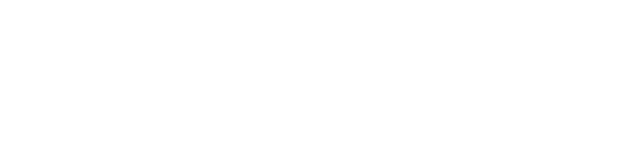
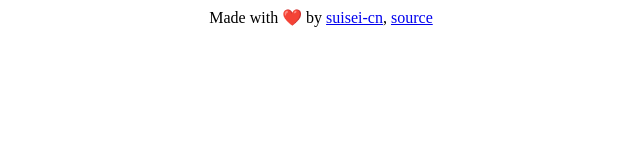
Before and after one commit to suisei-cn/pvp-web, a plain HTML site: page index.html in a window 1280 px wide. Shown: the whole page, without its empty margins (319-959 px from the left). Drawn offline with Linux system fonts and the light colour scheme.

Commit message:
feat: add footers

```diff
--- a/index.html
+++ b/index.html
@@ -18,6 +18,9 @@
     <div id="app">
         <div id="player"></div>
         <div id="control"></div>
+        <div>Made with ❤️ by
+            <a href="https://github.com/suisei-cn">suisei-cn</a>,
+            <a href="https://github.com/suisei-cn/pvp-web">source</a></div>
     </div>
 
     <script src="pvp.js"></script>
```
